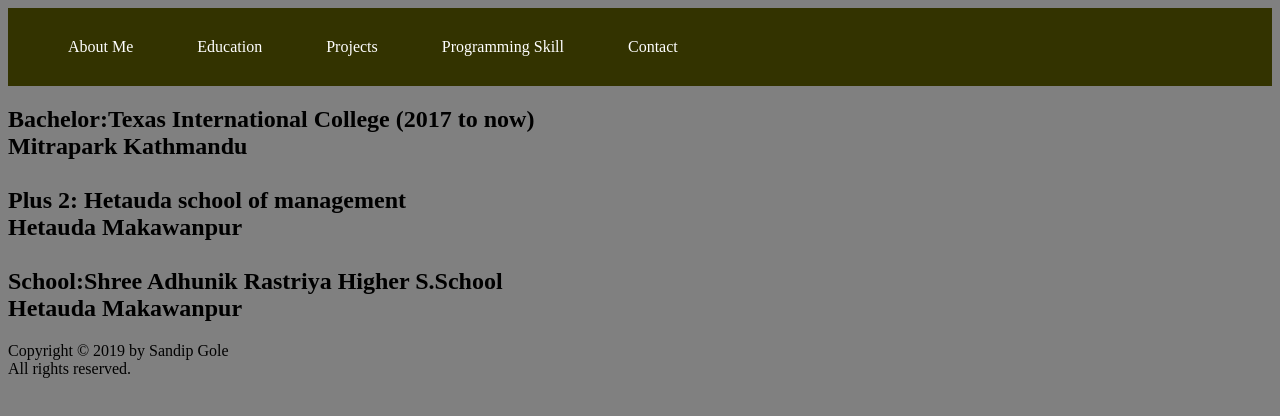
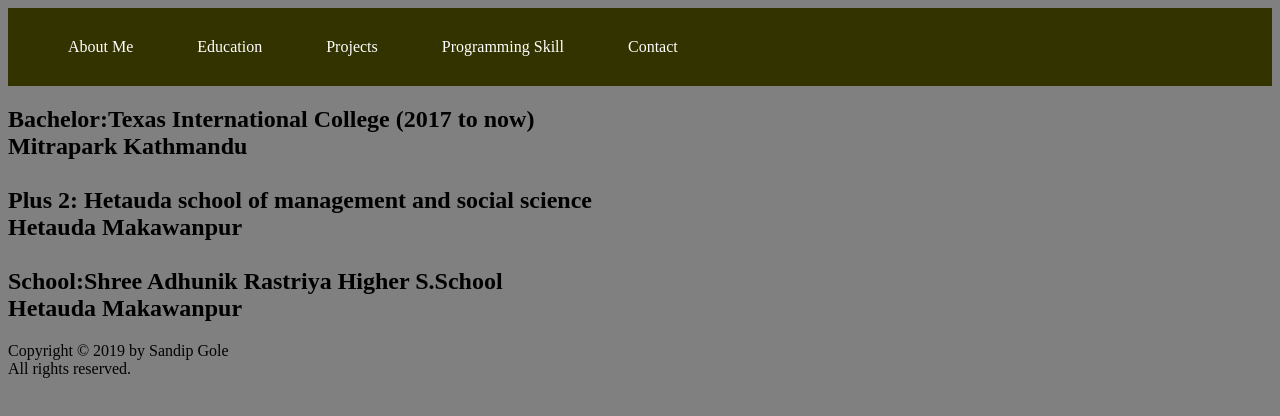
Before and after one commit to sandipgole/FirstWebsite, a plain HTML site: page education.html in a window 1280 px wide. Drawn offline with Linux system fonts and the light colour scheme.

Commit message:
Upadate education

```diff
--- a/education.html
+++ b/education.html
@@ -17,7 +17,7 @@
 	 <h2>Bachelor:Texas International College (2017 to now) <br>
 	               Mitrapark Kathmandu<br>
 				   <br>
-	     Plus 2: Hetauda school of management<br>Hetauda Makawanpur<br><br>
+	     Plus 2: Hetauda school of management and social science <br>Hetauda Makawanpur<br><br>
 		 School:Shree Adhunik Rastriya Higher S.School<br>Hetauda Makawanpur</h2>
 		 </p>
 		 <p>
```
